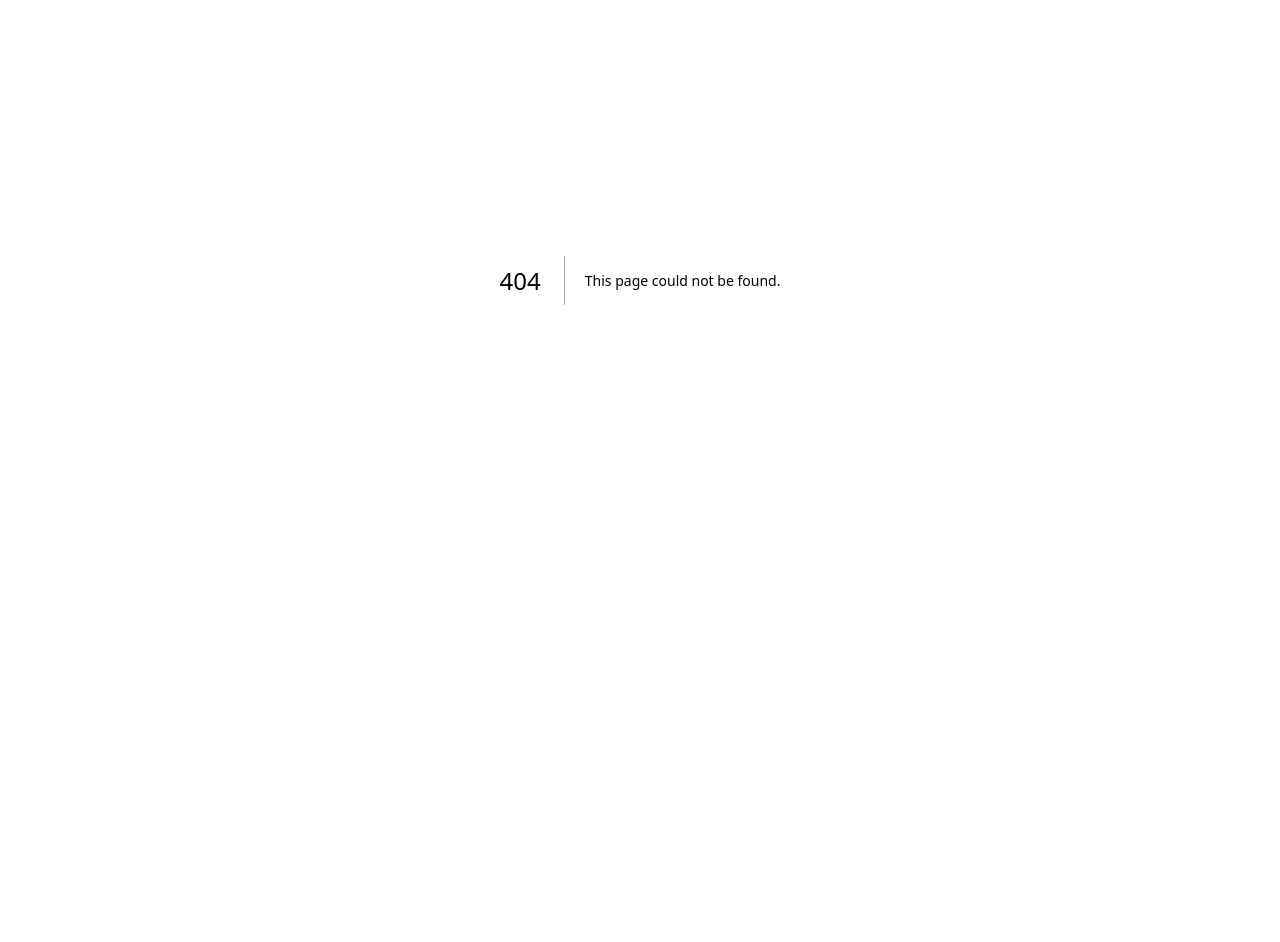
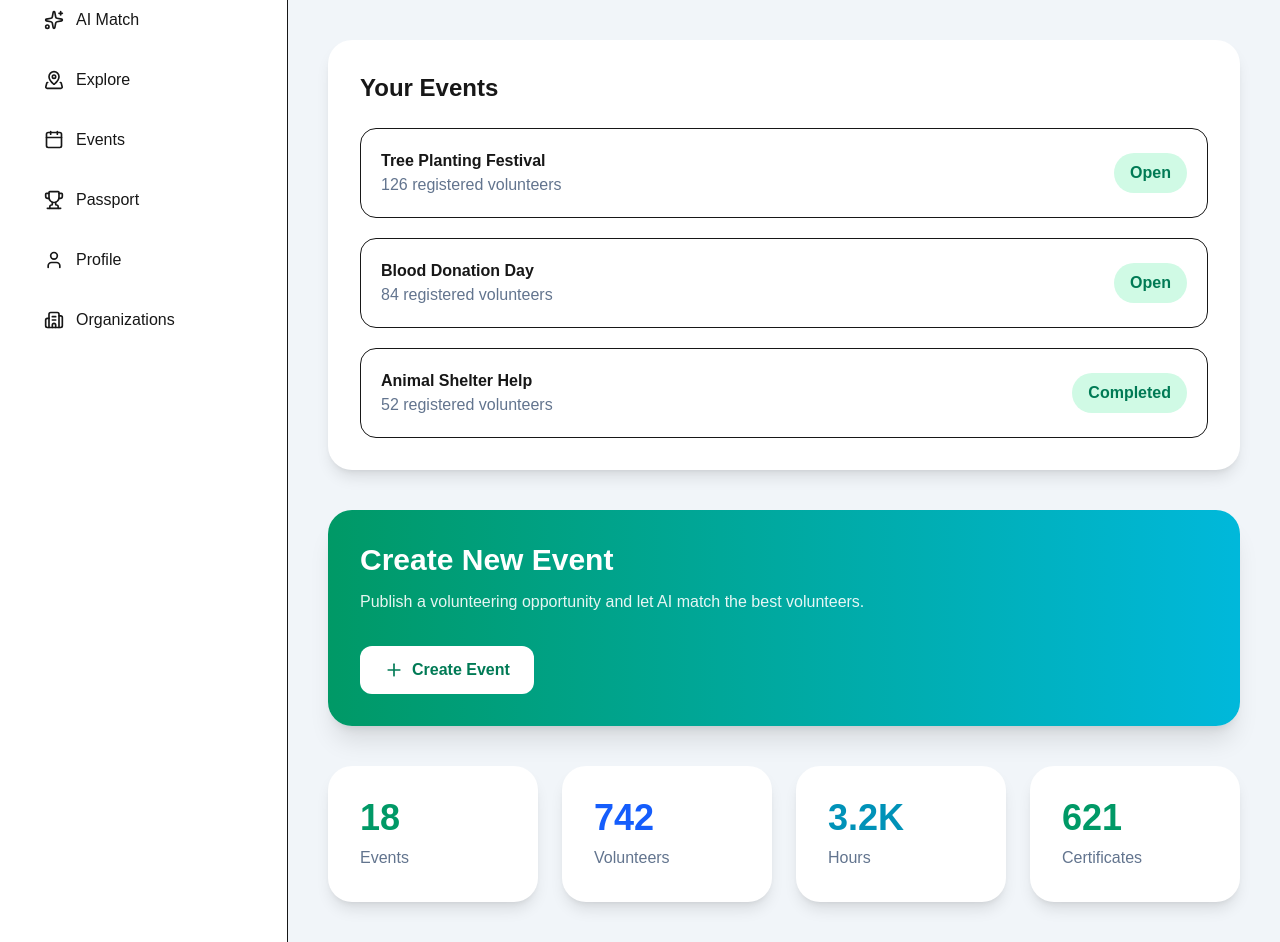
Before and after one commit to wenkvil/VolunMap---AI-, a Next.js app: page /organization in a window 1280 px wide. Before the commit this address had no page. Shown: the part 120-1062 px from the top of the page. Before the commit the page ends 800 px from the top, so only its background shows below. Built offline with nearby package versions, Linux system fonts and the light colour scheme.

Commit message:
Create organization dashboard: Added an organization dashboard with general statistics, a card for creating a new event, and a list of published volunteer events

```diff
--- /dev/null
+++ b/app/organization/page.tsx
@@ -0,0 +1,27 @@
+import Sidebar from "@/components/dashboard/Sidebar";
+import Topbar from "@/components/dashboard/Topbar";
+import OrganizationStats from "@/components/organization/OrganizationStats";
+import CreateEventCard from "@/components/organization/CreateEventCard";
+import OrganizationEvents from "@/components/organization/OrganizationEvents";
+
+export default function OrganizationDashboard() {
+  return (
+    <main className="flex min-h-screen bg-slate-100">
+      <Sidebar />
+
+      <section className="flex-1 p-10">
+        <Topbar />
+
+        <OrganizationStats />
+
+        <div className="mt-10">
+          <CreateEventCard />
+        </div>
+
+        <div className="mt-10">
+          <OrganizationEvents />
+        </div>
+      </section>
+    </main>
+  );
+}
--- /dev/null
+++ b/components/organization/CreateEventCard.tsx
@@ -0,0 +1,22 @@
+import { Plus } from "lucide-react";
+
+export default function CreateEventCard() {
+  return (
+    <div className="rounded-3xl bg-gradient-to-r from-emerald-600 to-cyan-500 p-8 text-white shadow-xl">
+
+      <h2 className="text-3xl font-black">
+        Create New Event
+      </h2>
+
+      <p className="mt-3 opacity-90">
+        Publish a volunteering opportunity and let AI match the best volunteers.
+      </p>
+
+      <button className="mt-8 flex items-center gap-2 rounded-xl bg-white px-6 py-3 font-bold text-emerald-700">
+        <Plus size={20}/>
+        Create Event
+      </button>
+
+    </div>
+  );
+}
--- /dev/null
+++ b/components/organization/OrganizationEvents.tsx
@@ -0,0 +1,31 @@
+import StatCard from "../dashboard/Statcard";
+
+export default function OrganizationStats() {
+  return (
+    <div className="grid gap-6 md:grid-cols-2 xl:grid-cols-4">
+      <StatCard
+        title="Events"
+        value="18"
+        color="text-emerald-600"
+      />
+
+      <StatCard
+        title="Volunteers"
+        value="742"
+        color="text-blue-600"
+      />
+
+      <StatCard
+        title="Hours"
+        value="3.2K"
+        color="text-cyan-600"
+      />
+
+      <StatCard
+        title="Certificates"
+        value="621"
+        color="text-emerald-600"
+      />
+    </div>
+  );
+}
--- /dev/null
+++ b/components/organization/OrganizationStats.tsx
@@ -0,0 +1,50 @@
+const events = [
+  {
+    title: "Tree Planting Festival",
+    volunteers: 126,
+    status: "Open",
+  },
+  {
+    title: "Blood Donation Day",
+    volunteers: 84,
+    status: "Open",
+  },
+  {
+    title: "Animal Shelter Help",
+    volunteers: 52,
+    status: "Completed",
+  },
+];
+
+export default function OrganizationEvents() {
+  return (
+    <div className="rounded-3xl bg-white p-8 shadow-lg">
+      <h2 className="mb-6 text-2xl font-bold">
+        Your Events
+      </h2>
+
+      <div className="space-y-5">
+        {events.map((event) => (
+          <div
+            key={event.title}
+            className="flex items-center justify-between rounded-2xl border p-5"
+          >
+            <div>
+              <h3 className="font-bold">
+                {event.title}
+              </h3>
+
+              <p className="text-slate-500">
+                {event.volunteers} registered volunteers
+              </p>
+            </div>
+
+            <span className="rounded-full bg-emerald-100 px-4 py-2 font-semibold text-emerald-700">
+              {event.status}
+            </span>
+          </div>
+        ))}
+      </div>
+    </div>
+  );
+}
```
